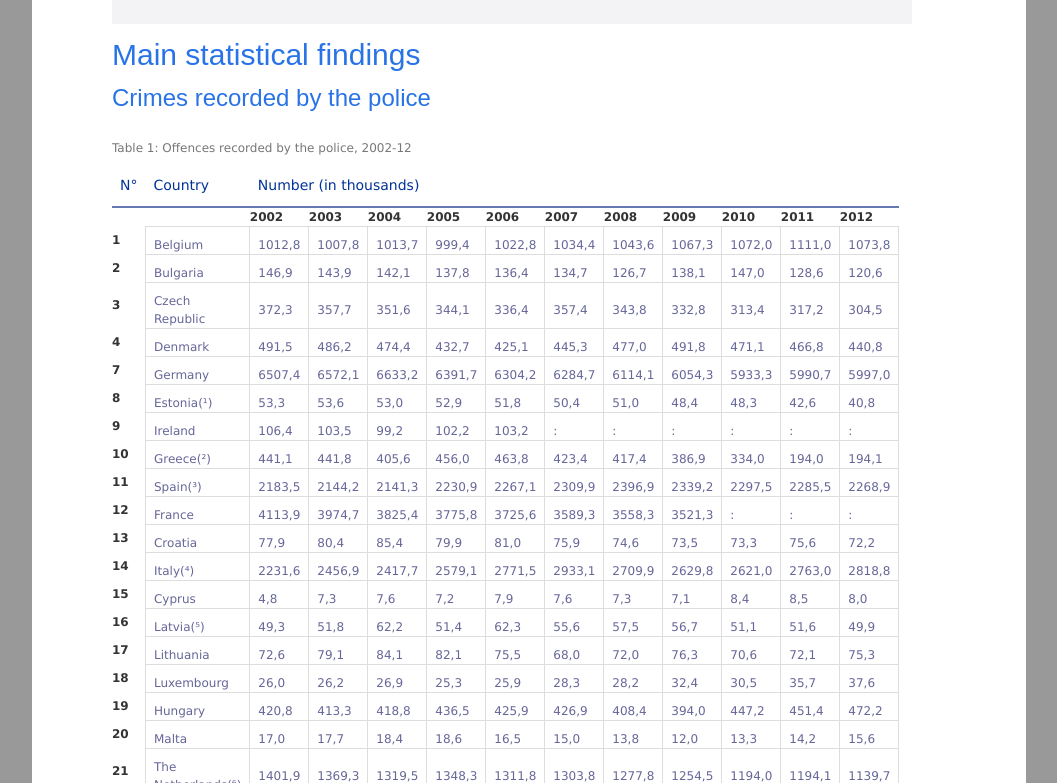
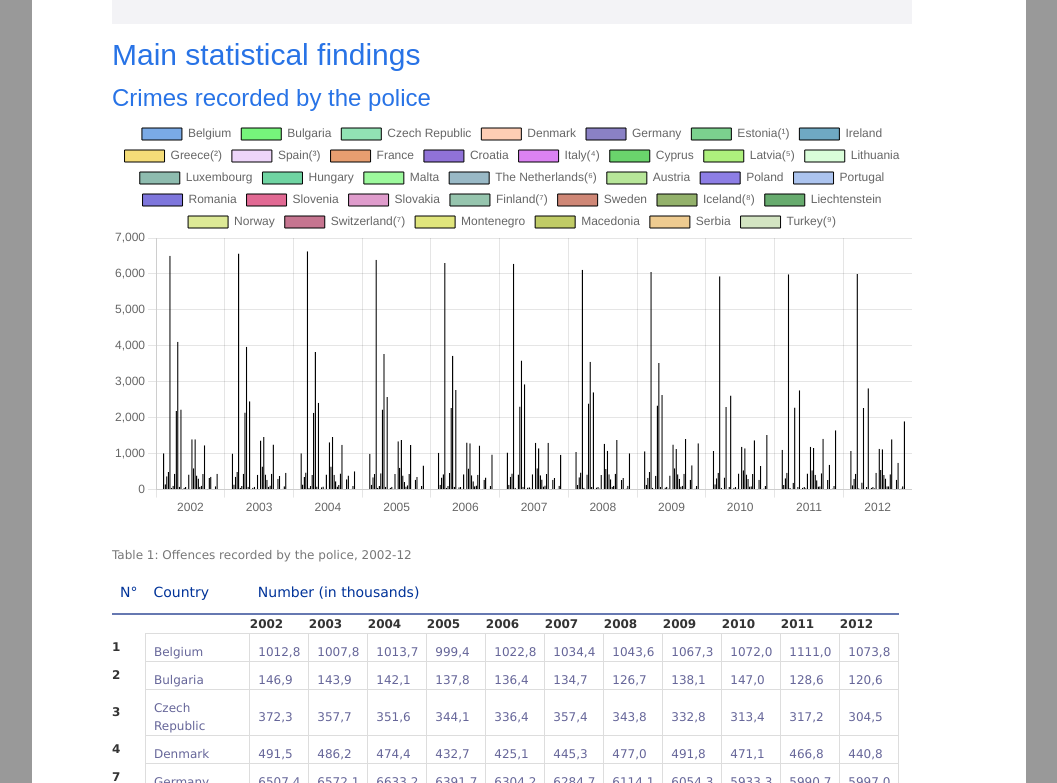
Before and after one commit to Alexander-Fejari/js-datavisualisation-challenge, a website built with Vite: page src/index.html in a window 1280 px wide. Shown: the part 817-1600 px from the top of the page, without its empty margins (111-1168 px from the left). Built offline with nearby package versions, Linux system fonts and the light colour scheme; files whose address does not match are found by name.

Commit message:
add 2 charts

```diff
--- a/package.json
+++ b/package.json
@@ -13,7 +13,7 @@
     "vite": "^4.4.5"
   },
   "dependencies": {
-    "d3": "^7.8.5",
+    "chart.js": "^4.4.0",
     "gh-pages": "^6.0.0"
   }
 }
--- a/src/assets/js/graph.js
+++ /dev/null
@@ -1 +0,0 @@
-import * as d3 from "d3";
--- /dev/null
+++ b/src/assets/js/graph1.js
@@ -0,0 +1,51 @@
+import Chart from 'chart.js/auto';
+import { data, table1, extractDataFromTable } from './valueTable.js';
+
+// Utilisation de la fonction avec l'ID de la table
+extractDataFromTable('table1');
+
+console.log(data); // Vérifiez les données extraites pour la table 1
+
+
+// Créez un élément div
+const canvasElement = document.createElement('canvas');
+canvasElement.id = 'graph1'
+
+// Insérez le div au-dessus de la table1
+table1.parentNode.insertBefore(canvasElement, table1);
+
+// Récupérez les années (de 2002 à 2012)
+const years = Array.from({ length: 11 }, (_, i) => (2002 + i).toString());
+
+// Récupérez les noms des pays
+const countries = data.map(item => item.country);
+
+// Créez un tableau de datasets pour Chart.js
+const datasets = countries.map((country, index) => {
+    return {
+        label: country,
+        data: data[index].values,
+        backgroundColor: `rgba(${Math.random() * 255}, ${Math.random() * 255}, ${Math.random() * 255}, 0.6)`,
+        borderColor: `rgba(0, 0, 0, 1)`,
+        borderWidth: 1,
+    };
+});
+
+// Créez un graphique à barres avec Chart.js
+new Chart(canvasElement, {
+    type: "bar",
+    data: {
+        labels: years,
+        datasets: datasets,
+    },
+    options: {
+        scales: {
+            x: {
+                beginAtZero: true,
+            },
+            y: {
+                beginAtZero: true,
+            },
+        },
+    },
+});
--- /dev/null
+++ b/src/assets/js/graph2.js
@@ -0,0 +1,42 @@
+import Chart from 'chart.js/auto';
+import {data, table2, extractDataFromTable} from './valueTable.js';
+
+// Utilisation de la fonction avec l'ID de la table
+extractDataFromTable('table2');
+
+console.log(data); // Vérifiez les données extraites pour la table 2
+
+// Créez un élément div
+const canvasElement = document.createElement('canvas');
+canvasElement.id = 'graph2'
+
+// Insérez le div au-dessus de la table2
+table2.parentNode.insertBefore(canvasElement, table2);
+
+const years = ["2007-09", "2010-12"];
+const countries = data.map(item => item.country);
+
+const datasets = countries.map((country, index) => {
+    return {
+        label: country,
+        data: data[index].values,
+        backgroundColor: `rgba(${Math.random() * 255}, ${Math.random() * 255}, ${Math.random() * 255}, 0.6)`,
+        borderColor: `rgba(0, 0, 0, 1)`,
+        borderWidth: 1,
+    };
+});
+
+new Chart(canvasElement, {
+    type: "bar",
+    data: {
+        labels: years,
+        datasets: datasets,
+    },
+    options: {
+        scales: {
+            y: {
+                beginAtZero: true,
+            },
+        },
+    },
+});
--- /dev/null
+++ b/src/assets/js/valueTable.js
@@ -0,0 +1,26 @@
+export const data = [];
+export const table1 = document.querySelector("#table1");
+export const table2 = document.querySelector("#table2");
+
+export function extractDataFromTable(tableId) {
+    const table = document.querySelector(`#${tableId}`);
+    const rows = table.querySelectorAll("tbody tr");
+    data.length = 0;
+    rows.forEach((row, index) => {
+        if (index > 0) {
+            const cells = row.querySelectorAll("td");
+            const values = [];
+
+            cells.forEach((cell, cellIndex) => {
+                if (cellIndex > 0) {
+                    // Remplace les virgules par des points pour des valeurs décimales valides
+                    const value = parseFloat(cell.textContent.replace(',', '.'));
+                    values.push(value);
+                }
+            });
+
+            const country = cells[0].textContent;
+            data.push({country, values});
+        }
+    });
+}
--- a/src/main.js
+++ b/src/main.js
@@ -1,2 +1,4 @@
 import './style.css'
-import './assets/js/graph'
+import './assets/js/valueTable.js'
+import './assets/js/graph1.js'
+import './assets/js/graph2.js'
--- a/vite.config.js
+++ b/vite.config.js
@@ -20,6 +20,7 @@ export default defineConfig({
             input: {
                 main: resolve(root, "index.html"),
             },
+            format: 'esm',
         },
     },
 });
```
Also changed, not shown: src/index.html (+0 -1 lines), 1 other file.
